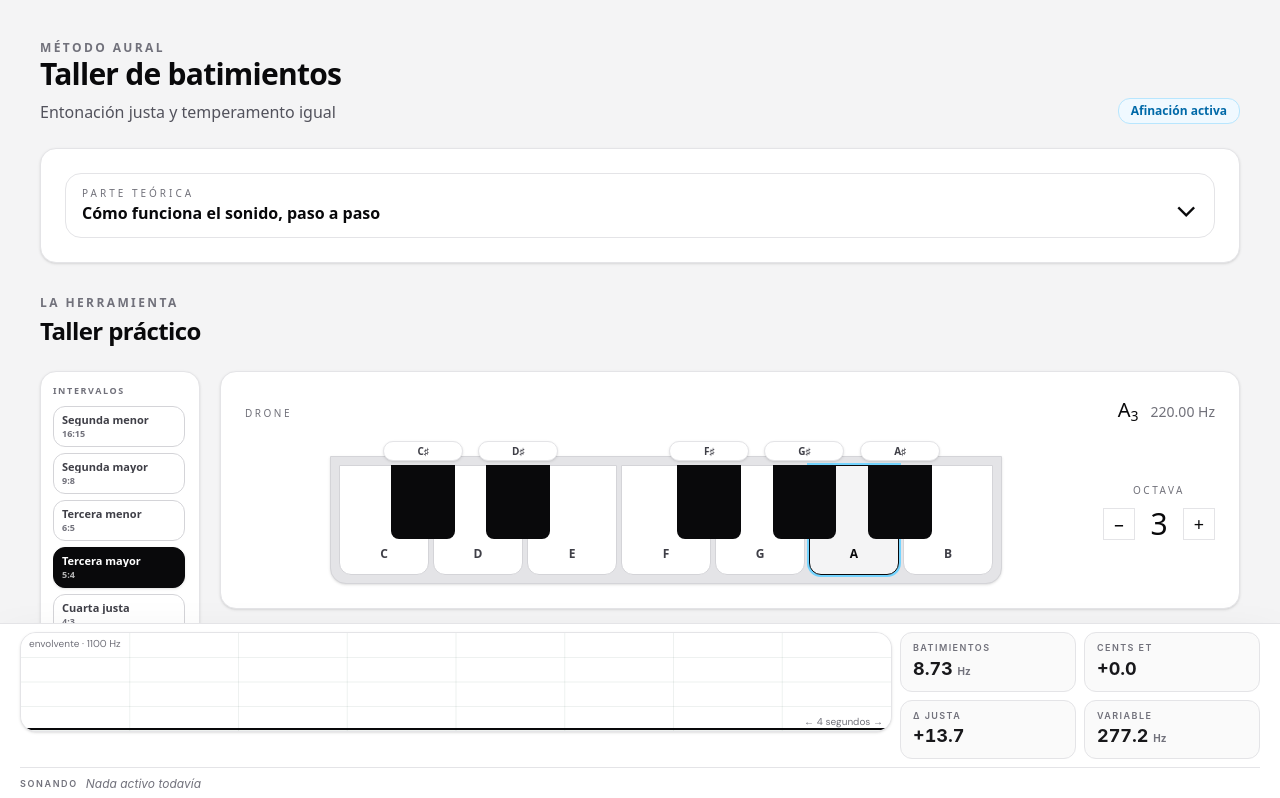
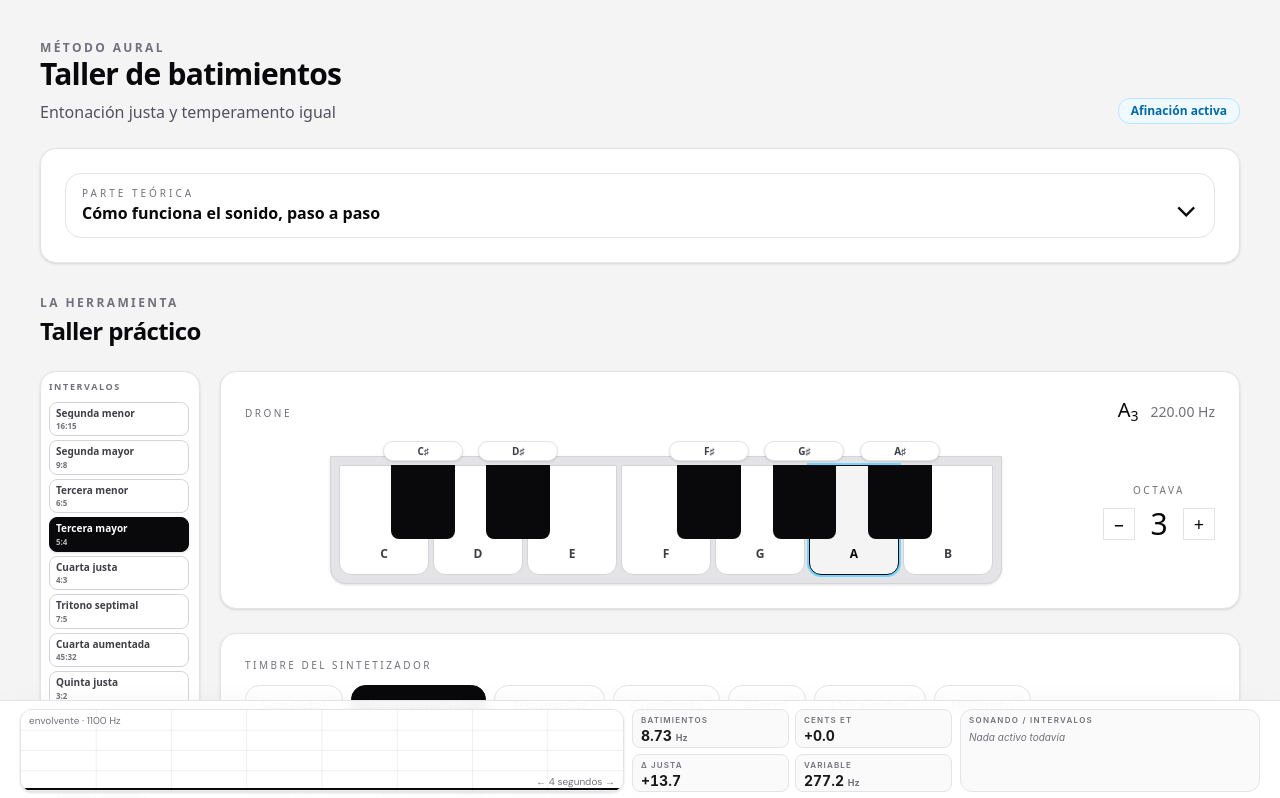
Before and after one commit to rickymartingtz/taller-de-batimentos, a React (Vite) app: page / in a window 1280 px wide. Shown: the top 798 px of the page. Built offline with nearby package versions, Linux system fonts and the light colour scheme.

Commit message:
Update App.jsx

```diff
--- a/src/App.jsx
+++ b/src/App.jsx
@@ -901,7 +901,7 @@ export default function TallerBatimientos() {
   }
 
   return (
-    <div className="min-h-screen overflow-x-hidden bg-zinc-100 px-3 py-4 text-zinc-950 sm:px-6 sm:py-6 md:px-10 md:py-10" style={{ backgroundColor: T.cream, color: T.ink, paddingBottom: 'clamp(220px, 28vh, 320px)' }}>
+    <div className="min-h-screen overflow-x-hidden bg-zinc-100 px-3 py-4 text-zinc-950 sm:px-6 sm:py-6 md:px-10 md:py-10" style={{ backgroundColor: T.cream, color: T.ink, paddingBottom: 'calc(12.5vh + 28px)' }}>
       <style>{`
         .font-display { font-family: ui-sans-serif, system-ui, -apple-system, BlinkMacSystemFont, "Segoe UI", sans-serif; font-style: normal !important; }
         .font-body { font-family: ui-sans-serif, system-ui, -apple-system, BlinkMacSystemFont, "Segoe UI", sans-serif; }
@@ -920,12 +920,12 @@ export default function TallerBatimientos() {
         .key-btn { padding: 0; cursor: pointer; }
         .key-btn:hover { filter: brightness(0.97); }
         .tuner-line { position: absolute; top: 0; bottom: 0; width: 2px; transition: left 0.08s linear, background-color 0.15s linear; }
-        body { padding-bottom: clamp(220px, 28vh, 320px); }
+        body { padding-bottom: calc(12.5vh + 28px); }
         .workbench-grid { display: grid; grid-template-columns: 1fr; }
-        @media (min-width: 1280px) { .workbench-grid { grid-template-columns: minmax(136px, 12.5vw) minmax(0, 1fr); } }
-        .interval-panel { align-self: start; }
-        @media (min-width: 1280px) { .interval-panel { max-width: 200px; } }
-        .scrollable-intervals { max-height: calc(100vh - 188px); overflow-y: auto; padding-right: 2px; }
+        @media (min-width: 1280px) { .workbench-grid { grid-template-columns: clamp(128px, 12.5vw, 180px) minmax(0, 1fr); } }
+        .interval-panel { align-self: start; max-height: calc(87.5vh - 36px); overflow: hidden; }
+        @media (min-width: 1280px) { .interval-panel { width: clamp(128px, 12.5vw, 180px); max-width: clamp(128px, 12.5vw, 180px); } }
+        .scrollable-intervals { max-height: calc(87.5vh - 72px); overflow-y: auto; padding-right: 2px; }
         .scrollable-intervals::-webkit-scrollbar { width: 5px; }
         .scrollable-intervals::-webkit-scrollbar-track { background: transparent; }
         .scrollable-intervals::-webkit-scrollbar-thumb { background: ${T.rule}; border-radius: 3px; }
@@ -975,22 +975,22 @@ export default function TallerBatimientos() {
         <section className="workbench-grid gap-4 sm:gap-5 items-start">
 
           {/* Intervalos (scroll propio) */}
-          <div className="interval-panel rounded-2xl border border-zinc-200 bg-white p-2.5 shadow-sm lg:sticky lg:top-5 sm:p-3">
+          <div className="interval-panel rounded-2xl border border-zinc-200 bg-white p-2 shadow-sm xl:sticky xl:top-5">
             <p className="mb-2 text-[9px] font-semibold uppercase tracking-[0.18em] text-zinc-500">Intervalos</p>
-            <div className="scrollable-intervals flex flex-col gap-1.5">
+            <div className="scrollable-intervals flex flex-col gap-1">
               {INTERVALS.map((iv, i) => {
                 const active = i === intervalIdx;
                 return (
                   <button
                     key={iv.id}
                     onClick={() => handleIntervalClick(i)}
-                    className={`block w-full rounded-xl border px-2 py-1.5 text-left text-[11px] font-semibold leading-tight transition ${active ? "border-zinc-950 bg-zinc-950 text-white shadow-sm" : "border-zinc-300 bg-white text-zinc-700 hover:border-zinc-500 hover:bg-zinc-100"}`}
+                    className={`block w-full rounded-lg border px-1.5 py-1 text-left text-[10px] font-semibold leading-tight transition ${active ? "border-zinc-950 bg-zinc-950 text-white shadow-sm" : "border-zinc-300 bg-white text-zinc-700 hover:border-zinc-500 hover:bg-zinc-100"}`}
                   >
                     <span className="flex items-center justify-between gap-1">
                       <span className="truncate">{iv.name}</span>
                       {active && isPlaying && <span className="play-dot" />}
                     </span>
-                    <span className={`mt-0.5 block text-[9px] tabular-nums ${active ? "text-white/70" : "text-zinc-500"}`}>{iv.ratio}</span>
+                    <span className={`mt-0.5 block text-[8px] tabular-nums ${active ? "text-white/70" : "text-zinc-500"}`}>{iv.ratio}</span>
                   </button>
                 );
               })}
@@ -1360,76 +1360,76 @@ export default function TallerBatimientos() {
         </footer>
       </div>
 
-      {/* BARRA INFERIOR FIJA: visualizador + lecturas + notas sonando */}
-      <div className="fixed bottom-0 left-0 right-0 z-40 border-t border-zinc-200 bg-white shadow-2xl">
-        <div className="mx-auto max-w-[1800px] px-3 py-2 sm:px-5">
-          <div className="flex flex-col gap-2 xl:flex-row xl:items-stretch">
+      {/* BARRA INFERIOR FIJA: visualizador compacto de 1/8 de pantalla */}
       <div
-              className="relative min-h-[78px] flex-1 overflow-hidden rounded-2xl border border-zinc-200 bg-zinc-50 shadow-sm"
+        className="fixed bottom-0 left-0 right-0 z-40 border-t border-zinc-200 bg-white/95 shadow-2xl backdrop-blur"
+        style={{ height: '12.5vh', minHeight: '88px', maxHeight: '128px' }}
+      >
+        <div className="mx-auto flex h-full max-w-[1800px] gap-2 px-3 py-2 sm:px-5">
+          <div
+            className="relative h-full min-w-0 flex-1 overflow-hidden rounded-xl border border-zinc-200 bg-zinc-50 shadow-sm"
             style={{
-                height: 'clamp(78px, 12.5vh, 118px)',
               boxShadow: isLocked && isPlaying ? 'inset 0 0 0 2px rgb(16 185 129 / 0.55)' : undefined,
             }}
           >
             <canvas ref={canvasRef} style={{ width: '100%', height: '100%', display: 'block' }} />
             {isLocked && isPlaying && (
-                <div className="absolute right-2 top-2 rounded-full border border-emerald-200 bg-emerald-50 px-2 py-1 text-[10px] font-semibold uppercase tracking-[0.16em] text-emerald-700">
+              <div className="absolute right-2 top-2 rounded-full border border-emerald-200 bg-emerald-50 px-2 py-0.5 text-[9px] font-semibold uppercase tracking-[0.14em] text-emerald-700">
                 Encaje puro
               </div>
             )}
           </div>
 
-            <div className="grid grid-cols-2 gap-2 xl:w-[360px]">
-              <div className="rounded-xl border border-zinc-200 bg-zinc-50 px-3 py-2">
-                <p className="truncate text-[9px] font-semibold uppercase tracking-[0.16em] text-zinc-500">Batimientos</p>
-                <p className={`truncate text-base font-bold tabular-nums sm:text-lg ${isLocked ? "text-emerald-700" : "text-zinc-900"}`}>
-                  {computedBeatRate < 0.05 ? '0.00' : computedBeatRate.toFixed(2)} <span className="text-[10px] text-zinc-500">Hz</span>
+          <div className="hidden h-full w-[250px] grid-cols-2 gap-1.5 sm:grid xl:w-[320px]">
+            <div className="min-h-0 rounded-lg border border-zinc-200 bg-zinc-50 px-2 py-1">
+              <p className="truncate text-[8px] font-semibold uppercase tracking-[0.14em] text-zinc-500">Batimientos</p>
+              <p className={`truncate text-sm font-bold tabular-nums ${isLocked ? "text-emerald-700" : "text-zinc-900"}`}>
+                {computedBeatRate < 0.05 ? '0.00' : computedBeatRate.toFixed(2)} <span className="text-[9px] text-zinc-500">Hz</span>
               </p>
             </div>
-              <div className="rounded-xl border border-zinc-200 bg-zinc-50 px-3 py-2">
-                <p className="truncate text-[9px] font-semibold uppercase tracking-[0.16em] text-zinc-500">Cents ET</p>
-                <p className="truncate text-base font-bold tabular-nums text-zinc-900 sm:text-lg">
+            <div className="min-h-0 rounded-lg border border-zinc-200 bg-zinc-50 px-2 py-1">
+              <p className="truncate text-[8px] font-semibold uppercase tracking-[0.14em] text-zinc-500">Cents ET</p>
+              <p className="truncate text-sm font-bold tabular-nums text-zinc-900">
                 {centsOffset >= 0 ? '+' : ''}{centsOffset.toFixed(1)}
               </p>
             </div>
-              <div className="rounded-xl border border-zinc-200 bg-zinc-50 px-3 py-2">
-                <p className="truncate text-[9px] font-semibold uppercase tracking-[0.16em] text-zinc-500">Δ justa</p>
-                <p className={`truncate text-base font-bold tabular-nums sm:text-lg ${isNearLock ? "text-emerald-700" : "text-zinc-900"}`}>
+            <div className="min-h-0 rounded-lg border border-zinc-200 bg-zinc-50 px-2 py-1">
+              <p className="truncate text-[8px] font-semibold uppercase tracking-[0.14em] text-zinc-500">Δ justa</p>
+              <p className={`truncate text-sm font-bold tabular-nums ${isNearLock ? "text-emerald-700" : "text-zinc-900"}`}>
                 {distanceToJust >= 0 ? '+' : ''}{distanceToJust.toFixed(1)}
               </p>
             </div>
-              <div className="rounded-xl border border-zinc-200 bg-zinc-50 px-3 py-2">
-                <p className="truncate text-[9px] font-semibold uppercase tracking-[0.16em] text-zinc-500">Variable</p>
-                <p className="truncate text-base font-bold tabular-nums text-zinc-900 sm:text-lg">
-                  {variableFreq.toFixed(1)} <span className="text-[10px] text-zinc-500">Hz</span>
+            <div className="min-h-0 rounded-lg border border-zinc-200 bg-zinc-50 px-2 py-1">
+              <p className="truncate text-[8px] font-semibold uppercase tracking-[0.14em] text-zinc-500">Variable</p>
+              <p className="truncate text-sm font-bold tabular-nums text-zinc-900">
+                {variableFreq.toFixed(1)} <span className="text-[9px] text-zinc-500">Hz</span>
               </p>
             </div>
           </div>
-          </div>
-
-          {/* Notas sonando + intervalos */}
-          <div className="mt-2 max-h-[68px] overflow-y-auto border-t border-zinc-200 pt-2 text-xs">
-            <div className="flex flex-wrap items-center gap-2">
-              <span className="text-[9px] font-semibold uppercase tracking-[0.18em] text-zinc-500">Sonando</span>
+
+          <div className="hidden h-full w-[300px] min-w-0 flex-col overflow-hidden rounded-xl border border-zinc-200 bg-zinc-50 px-2 py-1 xl:flex 2xl:w-[420px]">
+            <p className="mb-1 text-[8px] font-semibold uppercase tracking-[0.16em] text-zinc-500">Sonando / intervalos</p>
+            <div className="min-h-0 flex-1 overflow-y-auto pr-1 text-[10px]">
+              <div className="flex flex-wrap items-center gap-1.5">
                 {soundingVoices.length === 0 && (
                   <span className="italic text-zinc-500">Nada activo todavía</span>
                 )}
                 {soundingVoices.map((v, i) => (
-                <span key={i} className="inline-flex items-baseline gap-1.5 rounded-full border border-zinc-200 bg-white px-2.5 py-1 shadow-sm">
-                  <span className="text-[9px] text-zinc-500">{v.label}</span>
+                  <span key={i} className="inline-flex items-baseline gap-1 rounded-full border border-zinc-200 bg-white px-2 py-0.5 shadow-sm">
+                    <span className="text-[8px] text-zinc-500">{v.label}</span>
                     <span className="font-semibold text-zinc-900">{v.note}</span>
-                  <span className={`tabular-nums text-[10px] ${Math.abs(v.cents) < IN_TUNE_THRESHOLD ? "text-emerald-700" : "text-red-700"}`}>
+                    <span className={`tabular-nums text-[9px] ${Math.abs(v.cents) < IN_TUNE_THRESHOLD ? "text-emerald-700" : "text-red-700"}`}>
                       {v.cents >= 0 ? '+' : ''}{v.cents.toFixed(1)}¢
                     </span>
-                  <span className="tabular-nums text-[10px] text-zinc-500">{v.freq.toFixed(1)} Hz</span>
+                    <span className="tabular-nums text-[9px] text-zinc-500">{v.freq.toFixed(1)} Hz</span>
                   </span>
                 ))}
                 {soundingIntervals.map((si, i) => (
-                <span key={i} className="inline-flex items-baseline gap-1.5 rounded-full border border-zinc-200 bg-white px-2.5 py-1 text-zinc-700 shadow-sm">
-                  <span className="text-[9px] text-zinc-500">{si.from}→{si.to}</span>
+                  <span key={i} className="inline-flex items-baseline gap-1 rounded-full border border-zinc-200 bg-white px-2 py-0.5 text-zinc-700 shadow-sm">
+                    <span className="text-[8px] text-zinc-500">{si.from}→{si.to}</span>
                     <span className="font-semibold text-zinc-900">{si.interval.name}</span>
-                  {si.interval.ratio && <span className="tabular-nums text-[10px] text-zinc-500">{si.interval.ratio}</span>}
-                  <span className={`tabular-nums text-[10px] ${si.interval.kind === 'justa' ? "text-emerald-700" : "text-zinc-500"}`}>
+                    {si.interval.ratio && <span className="tabular-nums text-[9px] text-zinc-500">{si.interval.ratio}</span>}
+                    <span className={`tabular-nums text-[9px] ${si.interval.kind === 'justa' ? "text-emerald-700" : "text-zinc-500"}`}>
                       {si.interval.cents >= 0 ? '+' : ''}{si.interval.cents.toFixed(1)}¢ {si.interval.kind || ''}
                     </span>
                   </span>
@@ -1438,7 +1438,7 @@ export default function TallerBatimientos() {
             </div>
           </div>
         </div>
-    </div>
+      </div>    </div>
   );
 }
 
```
Lines whose indentation alone changed are shown as unchanged.
